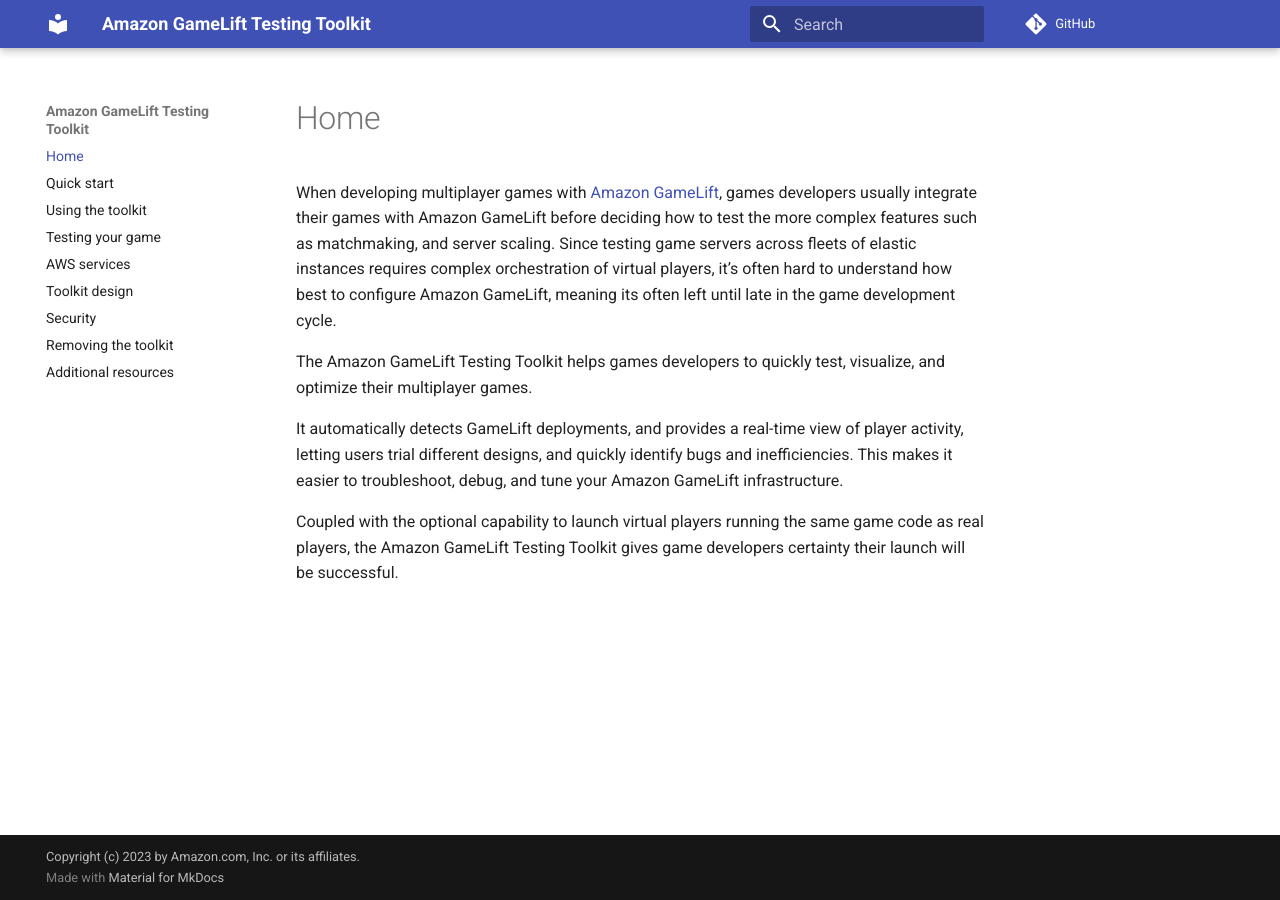
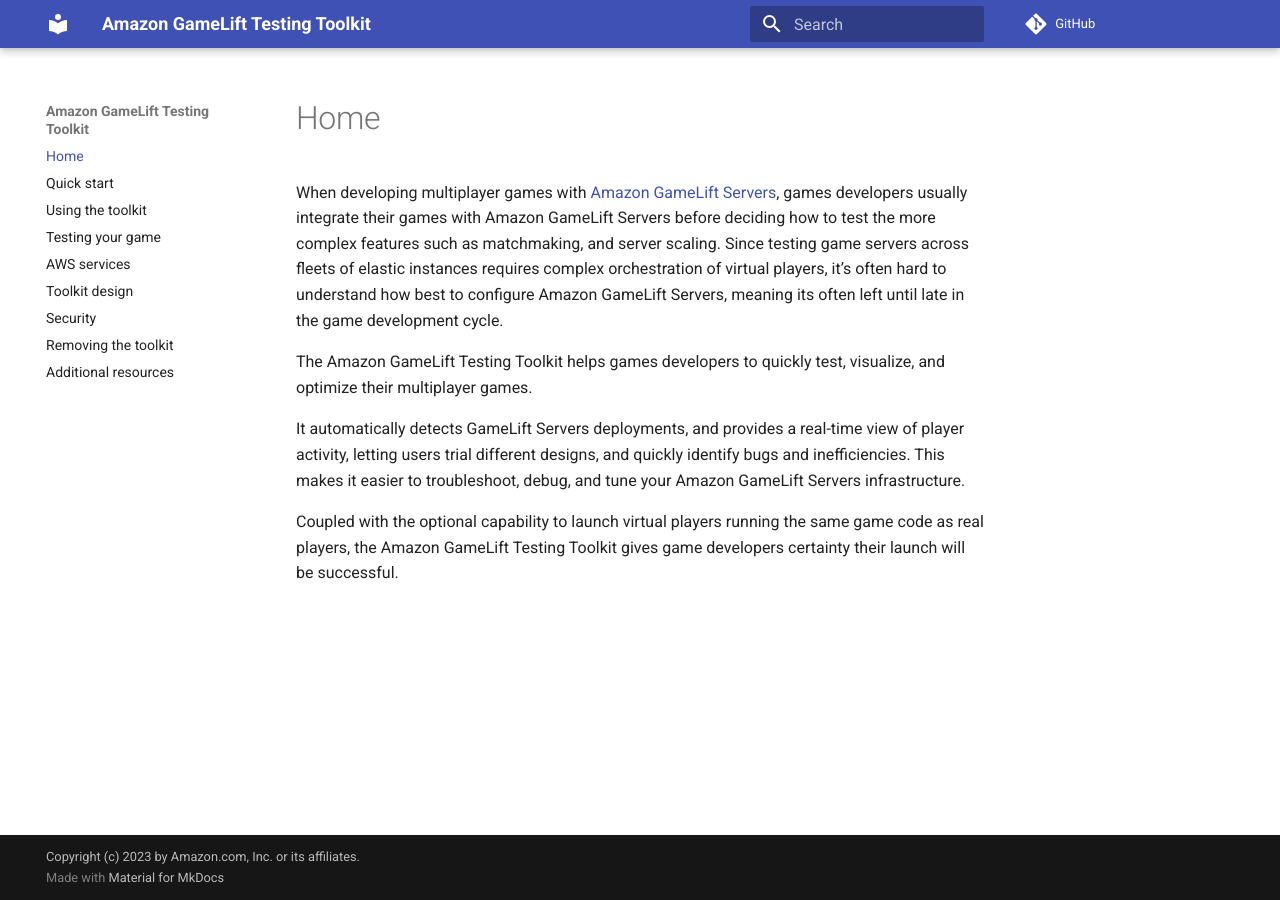
Before and after one commit to aws-samples/amazon-gamelift-testing-toolkit, an MkDocs documentation site: the page built from docs/docs/index.md, in a window 1280 px wide. Built offline with MkDocs 1.6.1 and Material for MkDocs 9.7.7, drawn with Linux system fonts in a browser that asks for light colours; comment, search, counter and statistics services are not loaded.

Commit message:
Update index.md
Minor docs change to update Amazon GameLift → Amazon GameLift Servers and trigger doc build workflow.

```diff
--- a/docs/docs/index.md
+++ b/docs/docs/index.md
@@ -1,7 +1,7 @@
-When developing multiplayer games with [Amazon GameLift](https://aws.amazon.com/gamelift/), games developers usually integrate their games with Amazon GameLift before deciding how to test the more complex features such as matchmaking, and server scaling. Since testing game servers across fleets of elastic instances requires complex orchestration of virtual players, it’s often hard to understand how best to configure Amazon GameLift, meaning its often left until late in the game development cycle.
+When developing multiplayer games with [Amazon GameLift Servers](https://aws.amazon.com/gamelift/), games developers usually integrate their games with Amazon GameLift Servers before deciding how to test the more complex features such as matchmaking, and server scaling. Since testing game servers across fleets of elastic instances requires complex orchestration of virtual players, it’s often hard to understand how best to configure Amazon GameLift Servers, meaning its often left until late in the game development cycle.
 
 The Amazon GameLift Testing Toolkit helps games developers to quickly test, visualize, and optimize their multiplayer games.
 
-It automatically detects GameLift deployments, and provides a real-time view of player activity, letting users trial different designs, and quickly identify bugs and inefficiencies. This makes it easier to troubleshoot, debug, and tune your Amazon GameLift infrastructure.
+It automatically detects GameLift Servers deployments, and provides a real-time view of player activity, letting users trial different designs, and quickly identify bugs and inefficiencies. This makes it easier to troubleshoot, debug, and tune your Amazon GameLift Servers infrastructure.
 
 Coupled with the optional capability to launch virtual players running the same game code as real players, the Amazon GameLift Testing Toolkit gives game developers certainty their launch will be successful.
```
